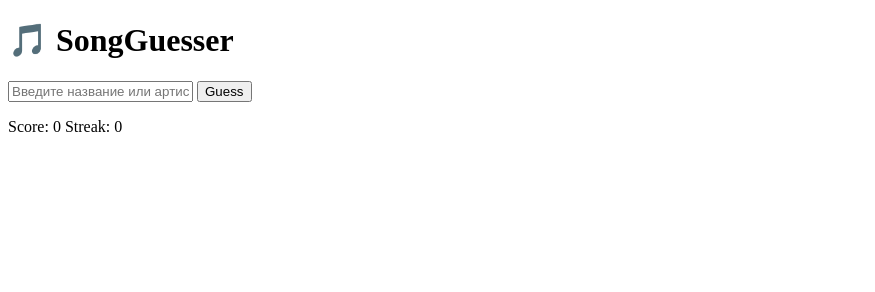
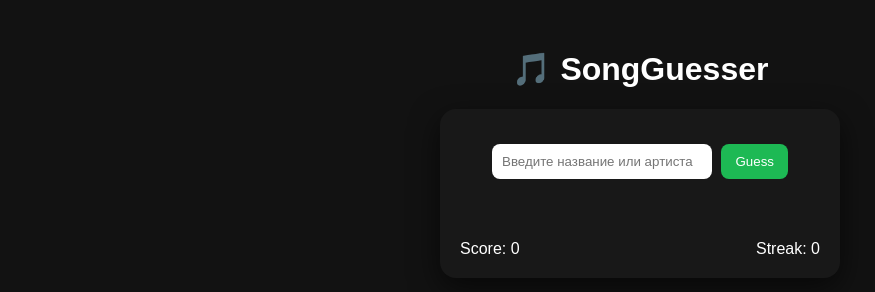
Before and after one commit to L3ZD1/song-guess, a website: page public/index.html in a window 1280 px wide. Shown: the whole page, without its empty margins (0-875 px from the left). Drawn offline with Linux system fonts and the light colour scheme; no server answers.

Commit message:
Update style.css

```diff
--- a/public/style.css
+++ b/public/style.css
@@ -1,10 +1,32 @@
+body {
+    background: #121212;
+    color: white;
+    font-family: Arial;
+    text-align: center;
+    margin: 0;
+}
+
+.container {
+    margin-top: 50px;
+}
+
+.card {
+    background: #181818;
+    padding: 20px;
+    border-radius: 16px;
+    width: 360px;
+    margin: auto;
+    box-shadow: 0 10px 30px rgba(0,0,0,0.6);
+}
+
+/* 🎧 плеер */
 #player {
     position: relative;
     overflow: hidden;
     border-radius: 12px;
 }
 
-/* 🔥 скрываем ВЕРХ (где название) */
+/* скрываем название сверху */
 #player::before {
     content: "";
     position: absolute;
@@ -16,7 +38,7 @@
     z-index: 2;
 }
 
-/* 🔥 скрываем НИЗ */
+/* скрываем низ */
 #player::after {
     content: "";
     position: absolute;
@@ -27,3 +49,45 @@
     background: #181818;
     z-index: 2;
 }
+
+#player iframe {
+    width: 100%;
+    border-radius: 12px;
+}
+
+/* controls */
+.controls {
+    margin-top: 15px;
+}
+
+input {
+    padding: 10px;
+    border-radius: 8px;
+    border: none;
+    width: 200px;
+}
+
+button {
+    padding: 10px 14px;
+    border: none;
+    border-radius: 8px;
+    background: #1db954;
+    color: white;
+    cursor: pointer;
+    margin-left: 5px;
+}
+
+button:hover {
+    background: #1ed760;
+}
+
+#result {
+    margin-top: 15px;
+    min-height: 30px;
+}
+
+.stats {
+    margin-top: 10px;
+    display: flex;
+    justify-content: space-between;
+}
```
